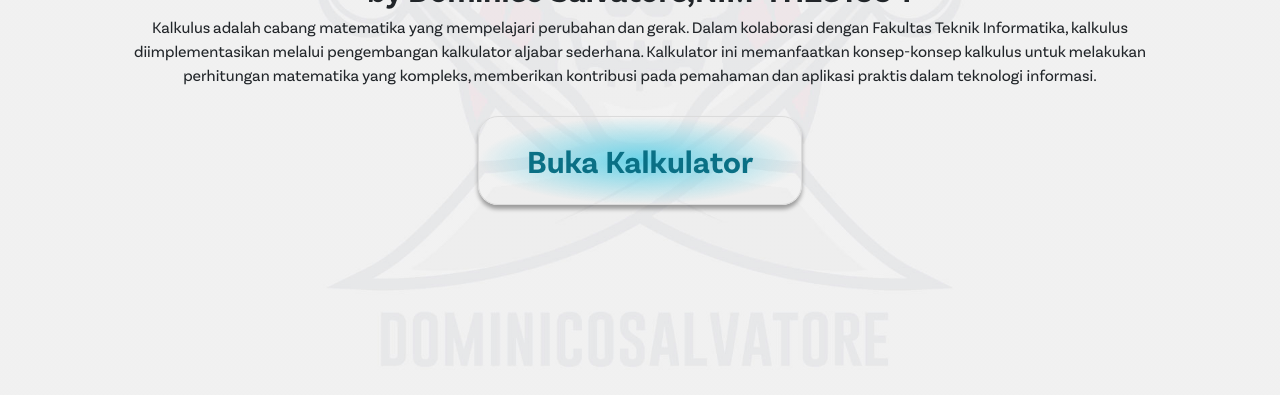
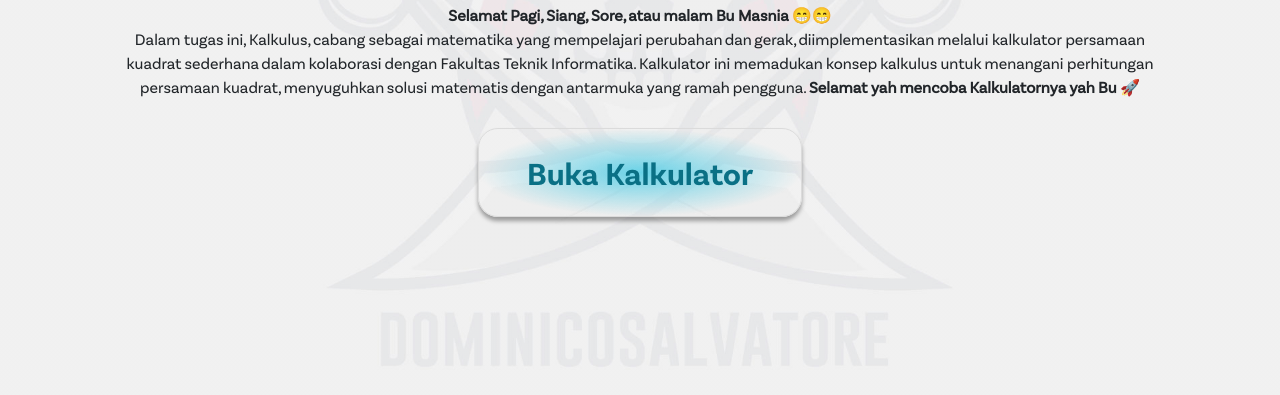
Before and after one commit to wolfgangserque/tugas, a plain HTML site: page index.html in a window 1280 px wide. Shown: the part 395-790 px from the top of the page. Drawn offline with Linux system fonts and the light colour scheme.

Commit message:
revisi emoji

```diff
--- a/index.html
+++ b/index.html
@@ -29,8 +29,9 @@
 
                 <h2 class="mb-2"><strong style="color: #022659;">Calculus Implementation Assignment</strong> <br>by Dominico Salvatore,NIM 411231094</h4>
 
-                    <p class="mb-5" style="font-family: basic-regular;">
-                        Kalkulus adalah cabang matematika yang mempelajari perubahan dan gerak. Dalam kolaborasi dengan Fakultas Teknik Informatika, kalkulus diimplementasikan melalui pengembangan kalkulator aljabar sederhana. Kalkulator ini memanfaatkan konsep-konsep kalkulus untuk melakukan perhitungan matematika yang kompleks, memberikan kontribusi pada pemahaman dan aplikasi praktis dalam teknologi informasi.</p>
+                    <p class="mb-5" style="font-family: basic-regular;"> <strong>Selamat Pagi, Siang, Sore, atau malam Bu Masnia 😁😁</strong><br>
+                        Dalam tugas ini,
+Kalkulus, cabang sebagai matematika yang mempelajari perubahan dan gerak, diimplementasikan melalui kalkulator persamaan kuadrat sederhana dalam kolaborasi dengan Fakultas Teknik Informatika. Kalkulator ini memadukan konsep kalkulus untuk menangani perhitungan persamaan kuadrat, menyuguhkan solusi matematis dengan antarmuka yang ramah pengguna. <strong>Selamat yah mencoba Kalkulatornya yah Bu 🚀</strong></p>
 
 
                 <a class="buttons px-5 py-4 animated animatedFadeInUp fadeInUp" target="_blank" href="perhitungan.html">Buka Kalkulator</a>
```
